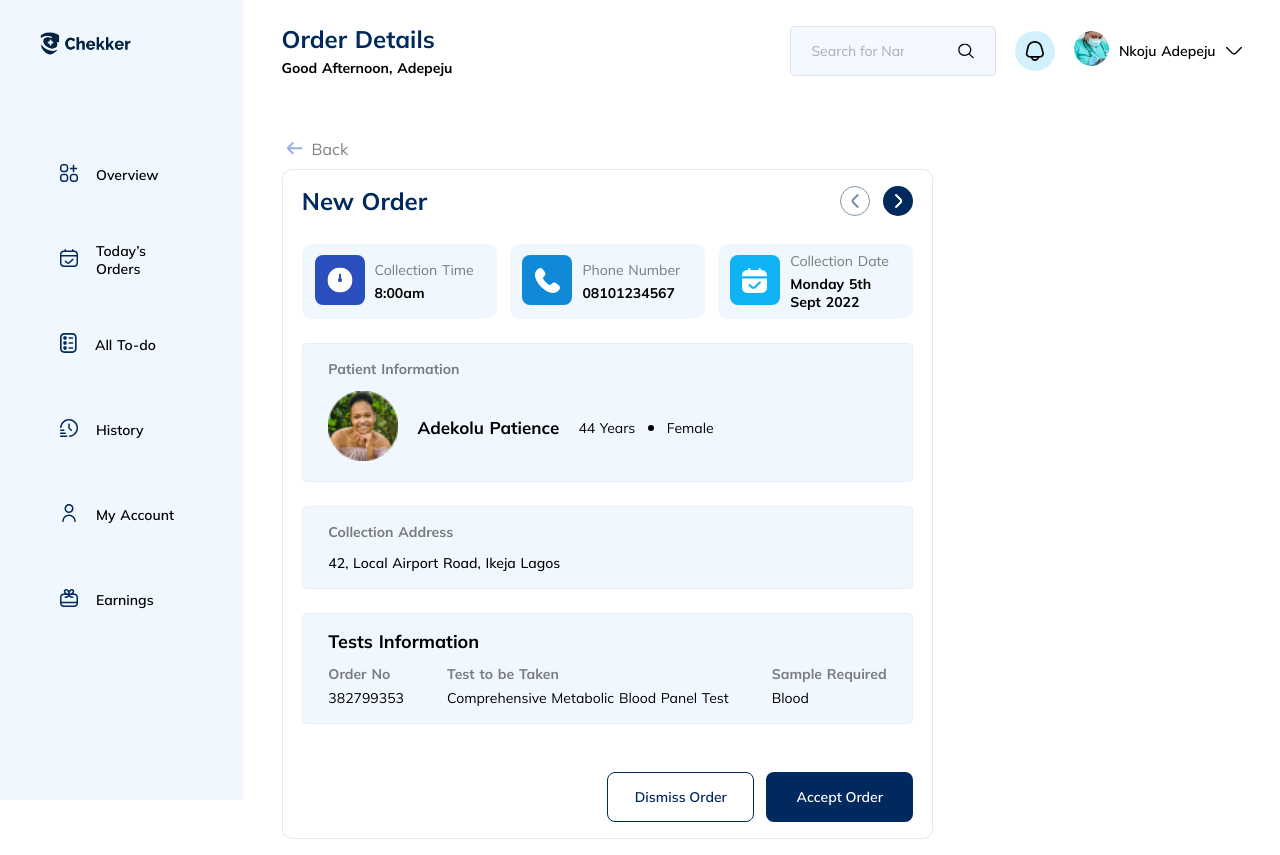
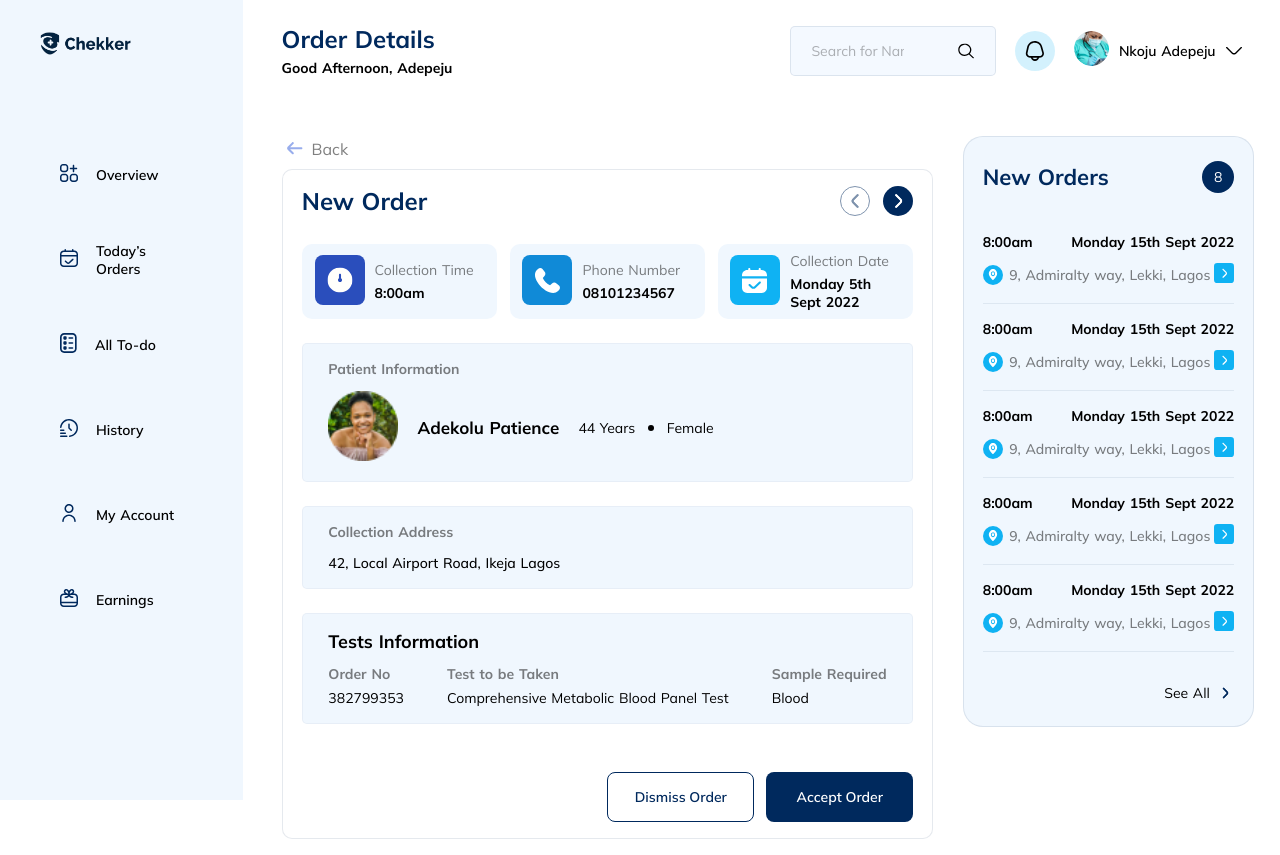
Before and after one commit to volumide/phlebs-app-frontend, a Nuxt app: page /to-do-orders/1 in a window 1280 px wide. Built offline with nearby package versions, Linux system fonts and the light colour scheme.

Commit message:
developed succes alert

```diff
--- /dev/null
+++ b/components/Orders/OrderList.vue
@@ -0,0 +1,181 @@
+<template>
+  <div class="list_ctn">
+    <div class="list_inner">
+      <div class="list_top">
+        <p class="list_title">
+          New Orders
+        </p>
+        <div class="list_number">
+          <p>8</p>
+        </div>
+      </div>
+      <div v-for="(order, index) in allOrders" :key="index" class="list_details">
+        <div class="time_date">
+          <p class="time">
+            {{ order.time }}
+          </p>
+          <p class="date">
+            {{ order.date }}
+          </p>
+        </div>
+        <div class="address_icon">
+          <div class="address">
+            <svg width="20" height="20" viewBox="0 0 20 20" fill="none" xmlns="http://www.w3.org/2000/svg">
+              <circle cx="10" cy="10" r="10" fill="#0FB2F3" />
+              <g clip-path="url(#clip0_653_9949)">
+                <path d="M9.98072 4C8.88027 4.00138 7.82524 4.50249 7.04711 5.39338C6.26897 6.28426 5.83129 7.49216 5.83008 8.75207C5.83008 11.2621 9.31662 14.7078 9.71259 15.0927L9.98072 15.3522L10.2489 15.0927C10.6448 14.7078 14.1314 11.2621 14.1314 8.75207C14.1302 7.49216 13.6925 6.28426 12.9143 5.39338C12.1362 4.50249 11.0812 4.00138 9.98072 4V4ZM9.98072 11.1281C9.57026 11.1281 9.16902 10.9887 8.82773 10.7277C8.48645 10.4666 8.22045 10.0955 8.06337 9.66133C7.9063 9.22717 7.8652 8.74943 7.94528 8.28853C8.02535 7.82762 8.22301 7.40425 8.51325 7.07196C8.80349 6.73966 9.17327 6.51337 9.57584 6.42169C9.97842 6.33001 10.3957 6.37706 10.7749 6.5569C11.1541 6.73673 11.4782 7.04128 11.7063 7.43201C11.9343 7.82275 12.056 8.28213 12.056 8.75207C12.0554 9.382 11.8365 9.98591 11.4475 10.4313C11.0584 10.8768 10.5309 11.1273 9.98072 11.1281Z" fill="white" />
+                <path d="M9.98054 10.1779C10.6682 10.1779 11.2257 9.53963 11.2257 8.75228C11.2257 7.96493 10.6682 7.32666 9.98054 7.32666C9.29284 7.32666 8.73535 7.96493 8.73535 8.75228C8.73535 9.53963 9.29284 10.1779 9.98054 10.1779Z" fill="white" />
+              </g>
+              <defs>
+                <clipPath id="clip0_653_9949">
+                  <rect width="9.96154" height="11.405" fill="white" transform="translate(5 4)" />
+                </clipPath>
+              </defs>
+            </svg>
+            <p>
+              {{ order.address }}
+            </p>
+          </div>
+          <div class="action_icon">
+            <svg
+              width="20"
+              height="20"
+              viewBox="0 0 24 24"
+              fill="none"
+              xmlns="http://www.w3.org/2000/svg"
+            >
+              <rect width="24" height="24" rx="4" fill="#0FB2F3" />
+              <path d="M14.9778 10.6844L11.4078 7.11436C11.2621 6.96949 11.0649 6.88818 10.8595 6.88818C10.654 6.88818 10.4568 6.96949 10.3111 7.11436C10.2382 7.18666 10.1804 7.27268 10.1409 7.36746C10.1014 7.46224 10.0811 7.5639 10.0811 7.66658C10.0811 7.76925 10.1014 7.87091 10.1409 7.96569C10.1804 8.06047 10.2382 8.1465 10.3111 8.2188L13.8889 11.781C13.9618 11.8533 14.0197 11.9394 14.0591 12.0341C14.0986 12.1289 14.119 12.2306 14.119 12.3332C14.119 12.4359 14.0986 12.5376 14.0591 12.6324C14.0197 12.7271 13.9618 12.8132 13.8889 12.8855L10.3111 16.4477C10.1647 16.5931 10.082 16.7908 10.0812 16.9972C10.0805 17.2036 10.1618 17.4018 10.3072 17.5482C10.4527 17.6947 10.6503 17.7774 10.8567 17.7781C11.0631 17.7789 11.2613 17.6976 11.4078 17.5521L14.9778 13.9821C15.4147 13.5446 15.6602 12.9516 15.6602 12.3332C15.6602 11.7149 15.4147 11.1219 14.9778 10.6844Z" fill="white" />
+            </svg>
+          </div>
+        </div>
+        <hr class="line">
+      </div>
+      <div class="bottm">
+        <div class="see_all">
+          <p>See All</p>
+          <svg width="18" height="18" viewBox="0 0 18 18" fill="none" xmlns="http://www.w3.org/2000/svg">
+            <path d="M11.55 7.41011L8.10747 3.96761C7.96695 3.82792 7.77686 3.74951 7.57872 3.74951C7.38058 3.74951 7.1905 3.82792 7.04997 3.96761C6.97968 4.03733 6.92388 4.12028 6.88581 4.21167C6.84773 4.30307 6.82812 4.4011 6.82812 4.50011C6.82812 4.59912 6.84773 4.69714 6.88581 4.78854C6.92388 4.87993 6.97968 4.96288 7.04997 5.03261L10.5 8.46761C10.5703 8.53733 10.6261 8.62028 10.6641 8.71167C10.7022 8.80307 10.7218 8.9011 10.7218 9.00011C10.7218 9.09912 10.7022 9.19714 10.6641 9.28854C10.6261 9.37993 10.5703 9.46288 10.5 9.53261L7.04997 12.9676C6.90875 13.1078 6.82901 13.2984 6.82831 13.4975C6.8276 13.6965 6.90599 13.8876 7.04622 14.0289C7.18646 14.1701 7.37705 14.2498 7.57607 14.2505C7.7751 14.2512 7.96625 14.1728 8.10747 14.0326L11.55 10.5901C11.9713 10.1682 12.208 9.59636 12.208 9.00011C12.208 8.40385 11.9713 7.83198 11.55 7.41011Z" fill="#00295D" />
+            <path d="M11.55 7.41011L8.10747 3.96761C7.96695 3.82792 7.77686 3.74951 7.57872 3.74951C7.38058 3.74951 7.1905 3.82792 7.04997 3.96761C6.97968 4.03733 6.92388 4.12028 6.88581 4.21167C6.84773 4.30307 6.82812 4.4011 6.82812 4.50011C6.82812 4.59912 6.84773 4.69714 6.88581 4.78854C6.92388 4.87993 6.97968 4.96288 7.04997 5.03261L10.5 8.46761C10.5703 8.53733 10.6261 8.62028 10.6641 8.71167C10.7022 8.80307 10.7218 8.9011 10.7218 9.00011C10.7218 9.09912 10.7022 9.19714 10.6641 9.28854C10.6261 9.37993 10.5703 9.46288 10.5 9.53261L7.04997 12.9676C6.90875 13.1078 6.82901 13.2984 6.82831 13.4975C6.8276 13.6965 6.90599 13.8876 7.04622 14.0289C7.18646 14.1701 7.37705 14.2498 7.57607 14.2505C7.7751 14.2512 7.96625 14.1728 8.10747 14.0326L11.55 10.5901C11.9713 10.1682 12.208 9.59636 12.208 9.00011C12.208 8.40385 11.9713 7.83198 11.55 7.41011Z" fill="#00295D" />
+          </svg>
+        </div>
+      </div>
+    </div>
+  </div>
+</template>
+
+<script>
+export default {
+  data () {
+    return {
+      allOrders: [
+        {
+          time: '8:00am',
+          date: 'Monday 15th Sept 2022',
+          address: '9, Admiralty way, Lekki, Lagos'
+        },
+        {
+          time: '8:00am',
+          date: 'Monday 15th Sept 2022',
+          address: '9, Admiralty way, Lekki, Lagos'
+        },
+        {
+          time: '8:00am',
+          date: 'Monday 15th Sept 2022',
+          address: '9, Admiralty way, Lekki, Lagos'
+        },
+        {
+          time: '8:00am',
+          date: 'Monday 15th Sept 2022',
+          address: '9, Admiralty way, Lekki, Lagos'
+        },
+        {
+          time: '8:00am',
+          date: 'Monday 15th Sept 2022',
+          address: '9, Admiralty way, Lekki, Lagos'
+        }
+      ]
+    }
+  }
+}
+</script>
+
+<style scoped>
+.list_ctn {
+  width: 100%;
+  background-color: #F0F7FE;
+  border: 1px solid rgba(0, 41, 93, 0.1);
+  border-radius: 20px;
+  padding: 3vh 1.5vw;
+}
+
+.list_top {
+  display: flex;
+  justify-content: space-between;
+  align-items: center;
+  margin-bottom: 5vh;
+}
+
+.list_title {
+  font-weight: 700;
+  font-size: 22px;
+  color: var(--primary-color);
+}
+
+.list_number {
+  width: 32px;
+  height: 32px;
+  display: flex;
+  justify-content: center;
+  align-items: center;
+  background-color: var(--primary-color);
+  border-radius: 50%;
+}
+
+.list_number p {
+  color: #fff;
+}
+
+.time_date {
+  display: flex;
+  justify-content: space-between;
+  align-items: center;
+  margin-bottom: 1.5vh;
+}
+
+.time,
+.date {
+  font-weight: 700;
+}
+
+.address_icon {
+  display: flex;
+  justify-content: space-between;
+  align-items: center;
+}
+
+.address {
+  display: flex;
+  align-items: center;
+  gap: 0.5vw;
+}
+
+.address p {
+  color: rgba(0, 0, 0, 0.5);
+  font-weight: 500;
+}
+
+.line {
+  border: none;
+  border-top: 1px solid rgba(0, 40, 93, 0.079);
+  margin: 2vh 0;
+}
+
+.see_all {
+  display: flex;
+  justify-content: flex-end;
+  align-items: center;
+  gap: 0.5vw;
+  margin-top: 4vh;
+}
+</style>
--- a/pages/to-do-orders/_details.vue
+++ b/pages/to-do-orders/_details.vue
@@ -4,7 +4,9 @@
       <div class="lhs">
         <OrdersOrderDetail />
       </div>
-      <div class="rhs mobile_no_show" />
+      <div class="rhs mobile_no_show">
+        <OrdersOrderList />
+      </div>
     </div>
   </div>
 </template>
```
Also changed, not shown: assets/icons/angle-small-right 1.svg (added), assets/icons/marker-2.svg (added).
